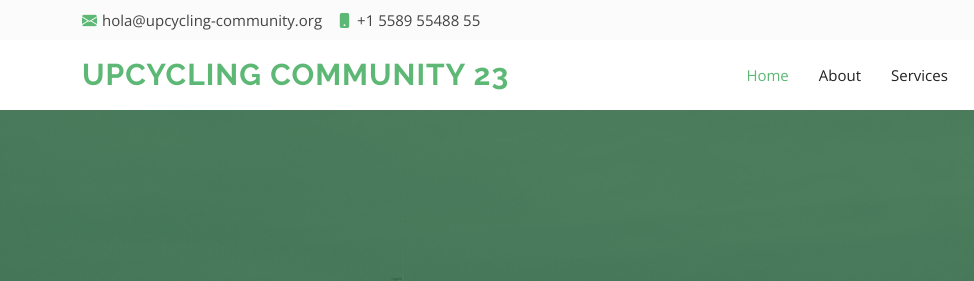
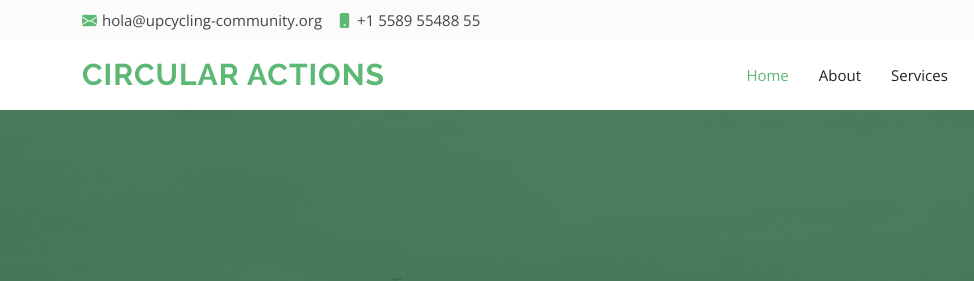
Before and after one commit to agustinjch/circular-actions, a plain HTML site: page index.html in a window 1280 px wide. Shown: the top 281 px of the page, 0-974 px from the left. Drawn offline with nearby package versions, Linux system fonts and the light colour scheme.

Commit message:
changed name to circular actions

```diff
--- a/index.html
+++ b/index.html
@@ -51,7 +51,7 @@
   <header id="header" class="d-flex align-items-center">
     <div class="container d-flex align-items-center">
 
-      <h1 class="logo me-auto"><a href="index.html">Upcycling Community 23</a></h1>
+      <h1 class="logo me-auto"><a href="index.html">Circular actions</a></h1>
       <!-- Uncomment below if you prefer to use an image logo -->
       <!-- <a href="index.html" class="logo me-auto"><img src="assets/img/logo.png" alt="" class="img-fluid"></a>-->
 
@@ -100,7 +100,7 @@
         <div class="carousel-item active" style="background-image: url(assets/img/slide/slide-1.jpg)">
           <div class="carousel-container">
             <div class="container">
-              <h2 class="animate__animated animate__fadeInDown">Welcome to <span>Upcycling Community</span></h2>
+              <h2 class="animate__animated animate__fadeInDown">Welcome to <span>Circular actions</span></h2>
               <p class="animate__animated animate__fadeInUp">Supra-recycling initiative open to the participation of all those firms that share the philosophy of using textile production waste as raw materials for our merchandising and carrying out actions that contribute to the conservation of biodiversity and the offsetting of our carbon footprint.</p>
               <a href="#about" class="btn-get-started animate__animated animate__fadeInUp scrollto">Read More</a>
             </div>
@@ -687,7 +687,7 @@
   <!-- ======= Footer ======= -->
   <footer id="footer">
     <div class="container">
-      <h3>Upcycling Community</h3>
+      <h3>Circular actions</h3>
       <p>Et aut eum quis fuga eos sunt ipsa nihil. Labore corporis magni eligendi fuga maxime saepe commodi placeat.</p>
       <div class="social-links">
         <a href="#" class="twitter"><i class="bx bxl-twitter"></i></a>
@@ -697,7 +697,7 @@
         <a href="#" class="linkedin"><i class="bx bxl-linkedin"></i></a>
       </div>
       <div class="copyright">
-        &copy; Copyright <strong><span>Upcycling Community</span></strong>. All Rights Reserved
+        &copy; Copyright <strong><span>Circular actions</span></strong>. All Rights Reserved
       </div>
       <div class="credits">
         Designed by <a href="https://bootstrapmade.com/">BootstrapMade</a>
```
Also changed, not shown: inner-page.html (+4 -4 lines), portfolio-details.html (+4 -4 lines).
